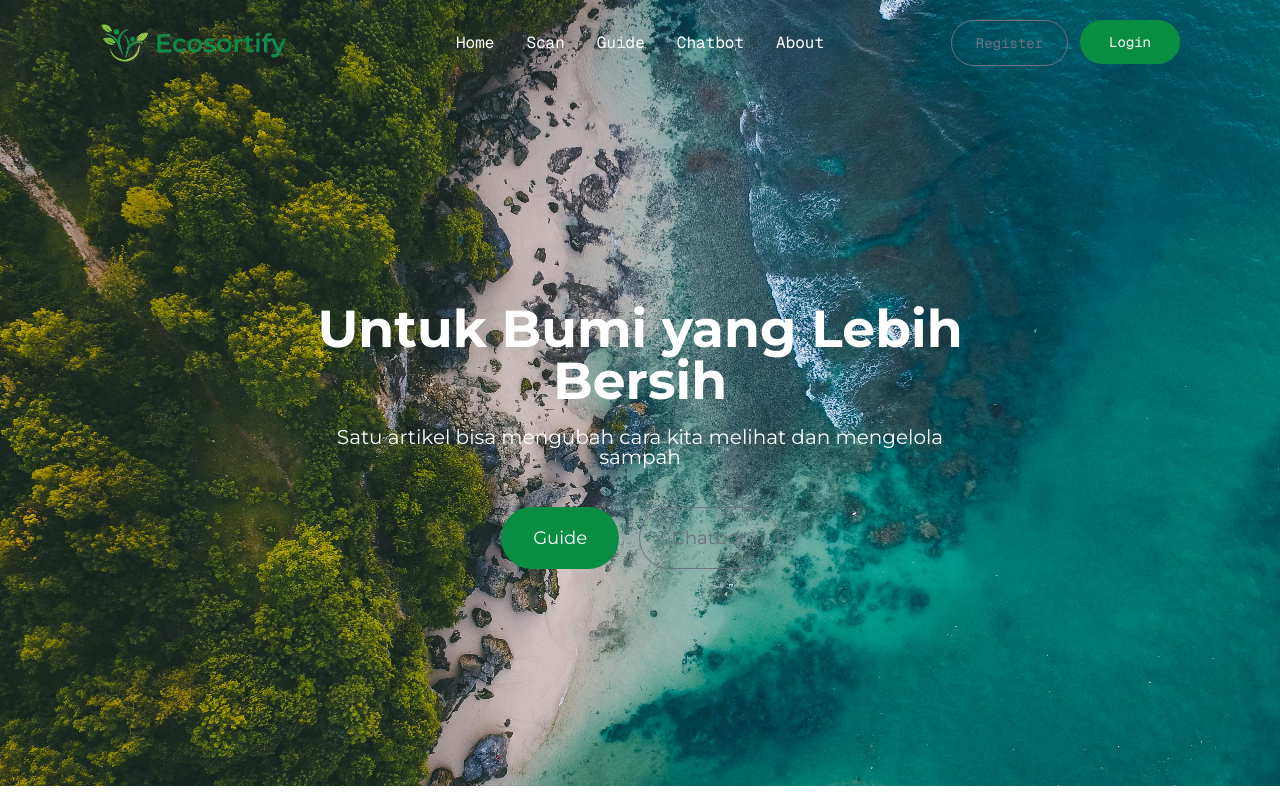
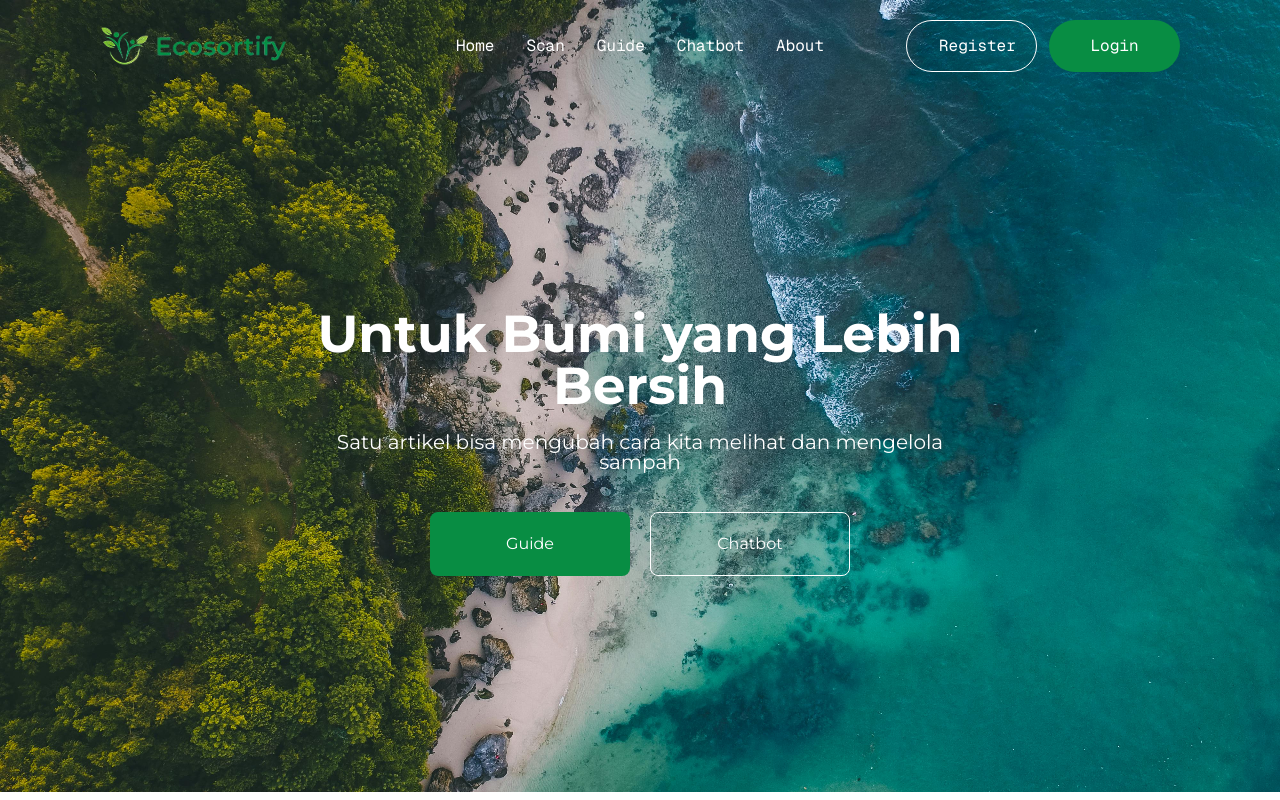
Before and after one commit to Idunnnn/Frontend-ecosortify, a Next.js app: page / in a window 1280 px wide. Shown: the top 800 px of the page. Built offline with nearby package versions, Linux system fonts and the light colour scheme; no server answers.

Commit message:
button done

```diff
--- a/src/components/Button.jsx
+++ b/src/components/Button.jsx
@@ -1,5 +1,6 @@
 import clsx from "clsx";
 import { Icon } from "@iconify/react";
+
 export default function Button({ variant = "primary_lg", children, className, ...props }) {
   const variants = {
     rounded_primary_sm: "r-primary__sm body-7",
@@ -15,11 +16,97 @@ export default function Button({ variant = "primary_lg", children, className, ..
     secondary_lg: "secondary__lg heading-6",
 
     google: "btn-google",
+
+    figma_green_reversed: clsx(
+      "body-6", // Jika 'body-6' sudah mengurus tipografi, biarkan saja.
+                // Jika tidak, tambahkan kelas berikut:
+      "font-montserrat", // Pastikan Montserrat dikonfigurasi di tailwind.config.js
+      "text-base",       // Untuk font-size: 16px (default Tailwind)
+      "font-normal",     // Untuk font-weight: 400
+      "leading-none",    // Untuk line-height: 100% (atau 'leading-[1]')
+      "tracking-normal",
+      "w-[200px] h-[64px]",
+      "px-10 py-5",
+      "rounded-[8px]",
+      "border border-white text-white",
+      "hover:border-[#058C42] hover:text-[#058C42]",
+      "active:border-[#058C42] active:text-[#058C42]",
+      "transition-colors duration-200 ease-in"
+    ),
+
+    figma_green_solid: clsx(
+      "body-6", // Jika 'body-6' sudah mengurus tipografi, biarkan saja.
+              // Jika tidak, tambahkan kelas berikut:
+      "font-montserrat", // Pastikan Montserrat dikonfigurasi di tailwind.config.js
+      "text-base",       // Untuk font-size: 16px (default Tailwind)
+      "font-normal",     // Untuk font-weight: 400
+      "leading-none",    // Untuk line-height: 100% (atau 'leading-[1]')
+      "tracking-normal",
+      "w-[200px] h-[64px]",
+      "px-10 py-5",
+      "rounded-[8px]",
+      "bg-[#088D43] text-white",
+      "hover:bg-[#0C6F39] active:bg-[#0C6F39]",
+      "transition-colors duration-200 ease-in"
+    ),
+
+    // ✅ Varian baru (rounded pill, Login button)
+    figma_green_pill: clsx(
+      "body-6", // Jika 'body-6' sudah mengurus tipografi, biarkan saja.
+              // Jika tidak, tambahkan kelas berikut:
+      "font-montserrat", // Pastikan Montserrat dikonfigurasi di tailwind.config.js
+      "text-base",       // Untuk font-size: 16px (default Tailwind)
+      "font-normal",     // Untuk font-weight: 400
+      "leading-none",    // Untuk line-height: 100% (atau 'leading-[1]')
+      "tracking-normal",
+      "w-[131px] h-[52px]",
+      "px-8 py-4",
+      "rounded-full",
+      "bg-[#088D43] text-white",
+      "hover:bg-[#0C6F39] active:bg-[#0C6F39]",
+      "transition-colors duration-200 ease-out"
+    ),
+
+    figma_green_outline_pill: clsx(
+      "body-6", // Jika 'body-6' sudah mengurus tipografi, biarkan saja.
+              // Jika tidak, tambahkan kelas berikut:
+      "font-montserrat", // Pastikan Montserrat dikonfigurasi di tailwind.config.js
+      "text-base",       // Untuk font-size: 16px (default Tailwind)
+      "font-normal",     // Untuk font-weight: 400
+      "leading-none",    // Untuk line-height: 100% (atau 'leading-[1]')
+      "tracking-normal",
+      "w-[131px] h-[52px]",
+      "px-8 py-4",
+      "rounded-full",
+      "border border-white text-white",
+      "hover:border-[#058C42] hover:text-[#058C42]",
+      "active:border-[#058C42] active:text-[#058C42]",
+      "transition-colors duration-200 ease-out"
+    ),
+
+    figma_white_outline_pill: clsx(
+    "body-6", // Jika 'body-6' sudah mengurus tipografi, biarkan saja.
+              // Jika tidak, tambahkan kelas berikut:
+    "font-montserrat", // Pastikan Montserrat dikonfigurasi di tailwind.config.js
+    "text-base",       // Untuk font-size: 16px (default Tailwind)
+    "font-normal",     // Untuk font-weight: 400
+    "leading-none",    // Untuk line-height: 100% (atau 'leading-[1]')
+    "tracking-normal", // Untuk letter-spacing: 0%
+
+    // Properti layout, border, hover, active yang sudah ada
+    "w-[131px] h-[52px]",
+    "px-8 py-4",
+    "rounded-full",
+    "border border-[#088D43] text-[#088D43]",
+    "hover:border-[#0C6F39] hover:text-[#0C6F39]",
+    "active:border-[#0C6F39] active:text-[#0C6F39]",
+    "transition-colors duration-200 ease-out"
+  ),
   };
 
   return (
     <button className={clsx(className, variants[variant])} {...props}>
-      {variant === "google" && <Icon icon="devicon:google" width={"28"}></Icon>}
+      {variant === "google" && <Icon icon="devicon:google" width={"28"} />}
       {children}
     </button>
   );
--- a/src/components/templates/Web component/Header.jsx
+++ b/src/components/templates/Web component/Header.jsx
@@ -123,12 +123,12 @@ export default function Header({ className, ...props }) {
             ) : (
               <>
                 <Link href="/register">
-                  <Button variant="rounded_secondary_lg" className="text-black border-black">
+                  <Button variant="figma_green_outline_pill">
                     Register
                   </Button>
                 </Link>
                 <Link href="/login">
-                  <Button variant="rounded_primary_lg">Login</Button>
+                  <Button variant="figma_green_pill">Login</Button>
                 </Link>
               </>
             )}
--- a/src/pages/index.jsx
+++ b/src/pages/index.jsx
@@ -94,15 +94,11 @@ export default function Home() {
             {" "}
             {/* gap-5 = 20px horizontal gap */}
             {/* Using Button component for Guide */}
-            <Button variant="rounded_primary_lg" className="!text-lg !px-8 !py-4">
-              {" "}
-              {/* !py-4 for vertical padding, contributing to approximate 64px height */}
+            <Button variant="figma_green_solid">
               Guide
             </Button>
             {/* Using Button component for Chatbot */}
-            <Button variant="rounded_secondary_lg" className="!text-lg !px-8 !py-4">
-              {" "}
-              {/* !py-4 for vertical padding */}
+            <Button variant="figma_green_reversed" onClick={() => window.location.href = "#Chatbot-1"}>
               Chatbot
             </Button>
           </div>
@@ -710,21 +706,11 @@ export default function Home() {
                   Biarkan AI membantu mu dalam hal pengelolaan sampah
                 </h2>
 
-                  <Button
-                    variant="rounded_secondary_lg"
-                    className="!text-lg !px-8 !py-4 "
-                    style={{
-                      width: "130px",
-                      height: "52px",
-                      borderRadius: "50px",
-                      border: "1px solid var(--Sea-Green-800, #0A7139)",
-                    }}
-                    onClick={() => {
-                      window.location.href = "#Chatbot-1";
-                    }}
-                  >
-                    Chatbot
-                  </Button>
+                  <Button variant="figma_white_outline_pill" >
+              {" "}
+              {/* !py-4 for vertical padding */}
+              Chatbot
+            </Button>
               </div>
 
               {/* Gambar robot */}
```
